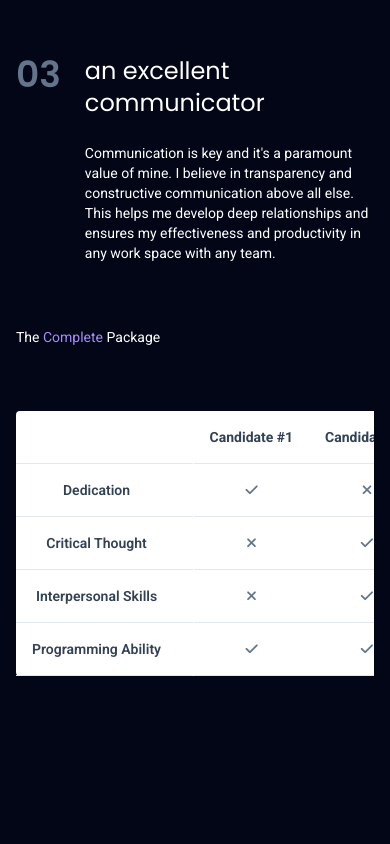
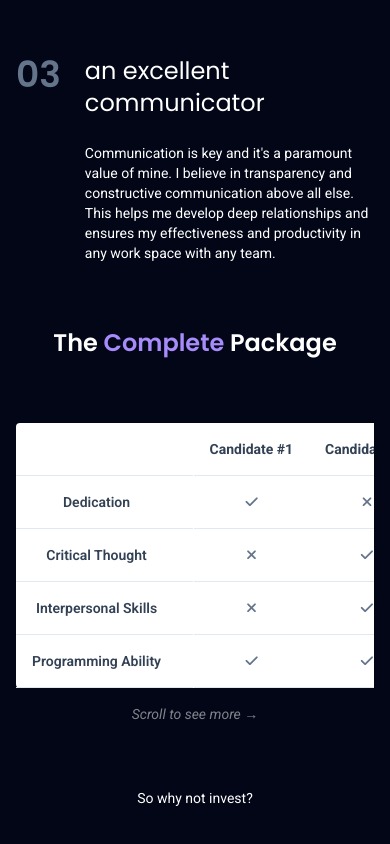
Before and after one commit to divenire05/my-amazingly-awesome-portfolio, a SvelteKit app: page / in a window 390 px wide. Shown: the part 2936-3780 px from the top of the page. Before the commit the page ends 3708 px from the top, so only its background shows below. Built offline with nearby package versions, Linux system fonts and the light colour scheme.

Commit message:
finishing touches on main

```diff
--- a/src/components/Main.svelte
+++ b/src/components/Main.svelte
@@ -94,7 +94,7 @@
                 </div>
             {/each}
         </div>
-        <h5>The <span class="text-violet-400">Complete</span> Package</h5>
+        <h5 class="text-2xl sm:text-3xl font-semibold text-center poppins">The <span class="text-violet-400 poppins">Complete</span> Package</h5>
         <div class="flex flex-col overflow-x-scroll gap-10 max-w-[800px] mx-auto w-full">
             <table class="bg-white text-slate-700 rounded text-center">
                 <thead class="border-b border-solid border-slate-200">
@@ -138,5 +138,9 @@
                 </tbody>
             </table>
         </div>
+        <div class="mx-auto -mt-12 italic sm:hidden opacity-50">
+            <p>Scroll to see more &rarr;</p>
+        </div>
+        <p class="mx-auto">So why not invest?</p>
     </section>
 </main>
```
